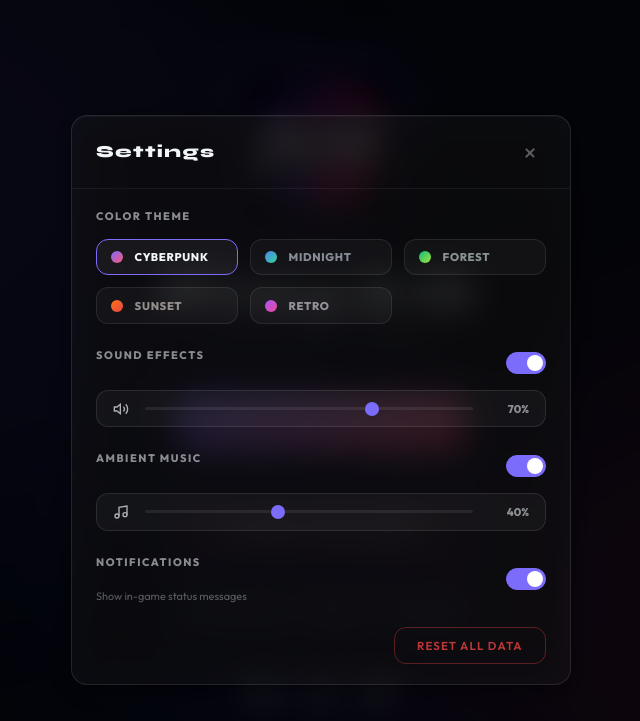
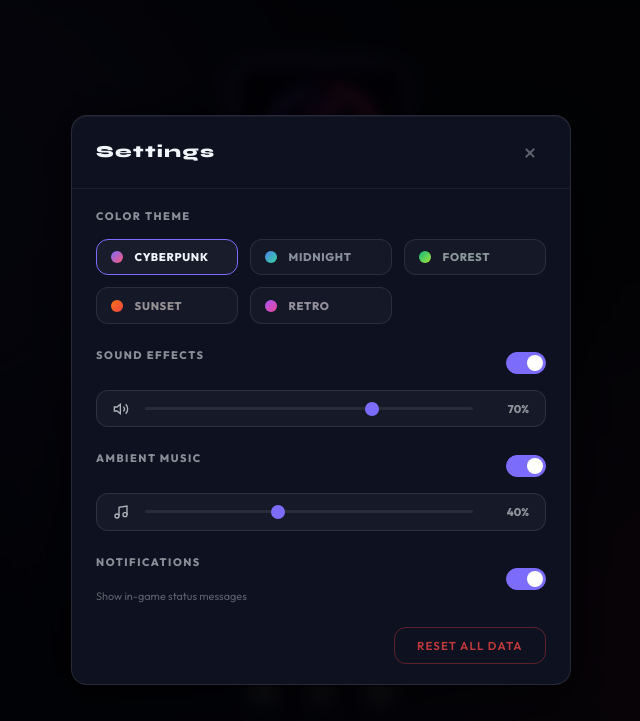
Before and after one commit to SAGAR-SUTHAR-27/PlayXO, a website built with Vite: page index.html in a window 1280 px wide. Both pictures are taken after a click on the button "Settings". Shown: the whole page, without its empty margins (319-959 px from the left). Built offline with nearby package versions, Linux system fonts and the light colour scheme.

```diff
--- a/styles/main.css
+++ b/styles/main.css
@@ -1643,13 +1643,14 @@
 .settings-modal {
   position: fixed;
   inset: 0;
-  background: rgba(0, 0, 0, 0.6);
-  backdrop-filter: blur(16px) saturate(120%);
-  -webkit-backdrop-filter: blur(16px) saturate(120%);
+  background: rgba(0, 0, 0, 0.75);
+  backdrop-filter: blur(8px);
+  -webkit-backdrop-filter: blur(8px);
   z-index: 200;
   display: flex;
   justify-content: center;
   align-items: center;
+  padding: 1rem;
 }
 
 .settings-card {
@@ -1658,6 +1659,11 @@
   display: flex;
   flex-direction: column;
   overflow: hidden;
+  /* Solid background so it's visible on mobile where backdrop-filter may not work */
+  background: var(--bg-elevated, #0d1120) !important;
+  border: 1px solid var(--border-default);
+  border-radius: var(--radius-lg);
+  box-shadow: 0 8px 48px rgba(0, 0, 0, 0.7), 0 1px 0 rgba(255,255,255,0.05) inset;
 }
 
 .settings-header {
```
